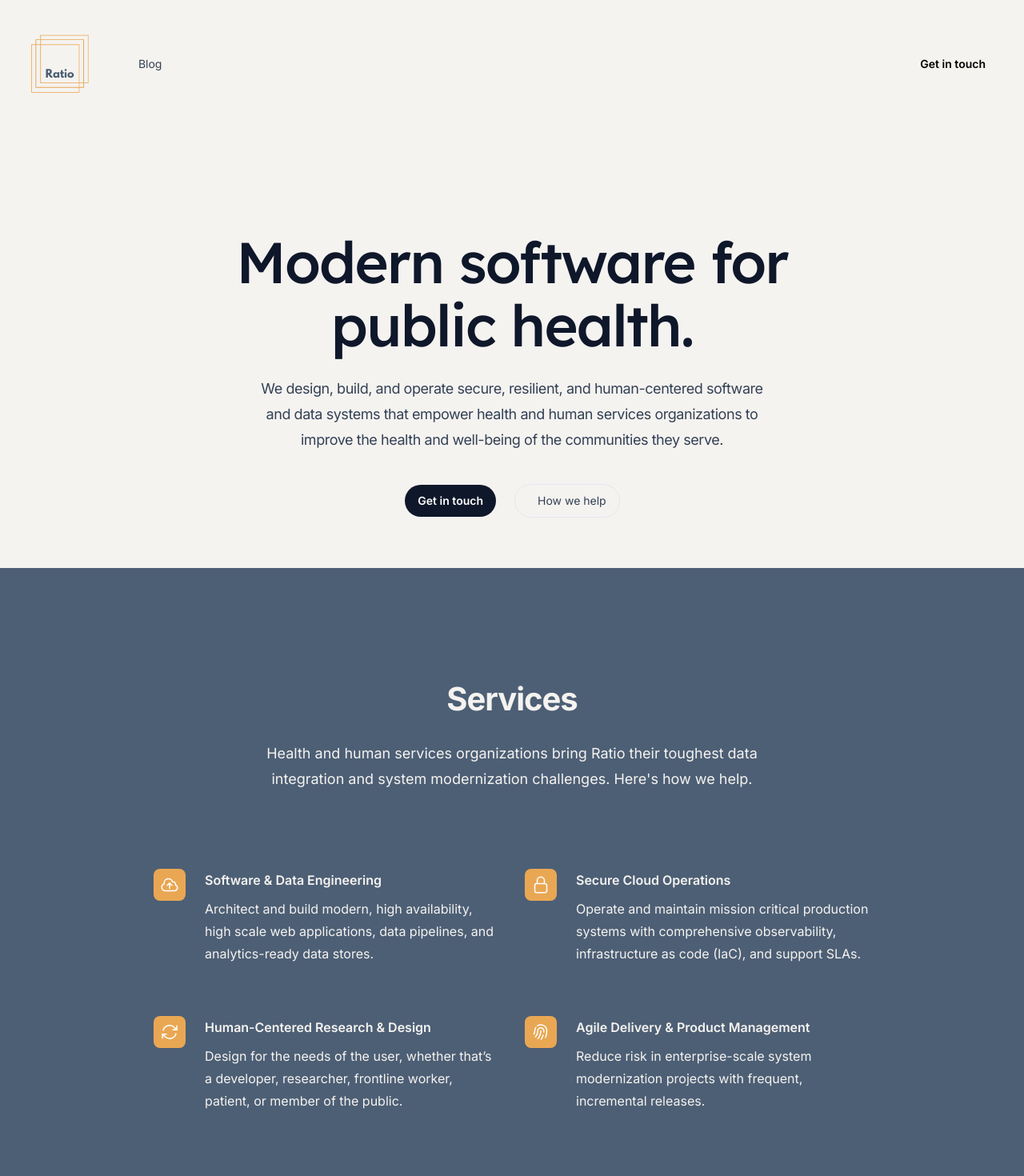
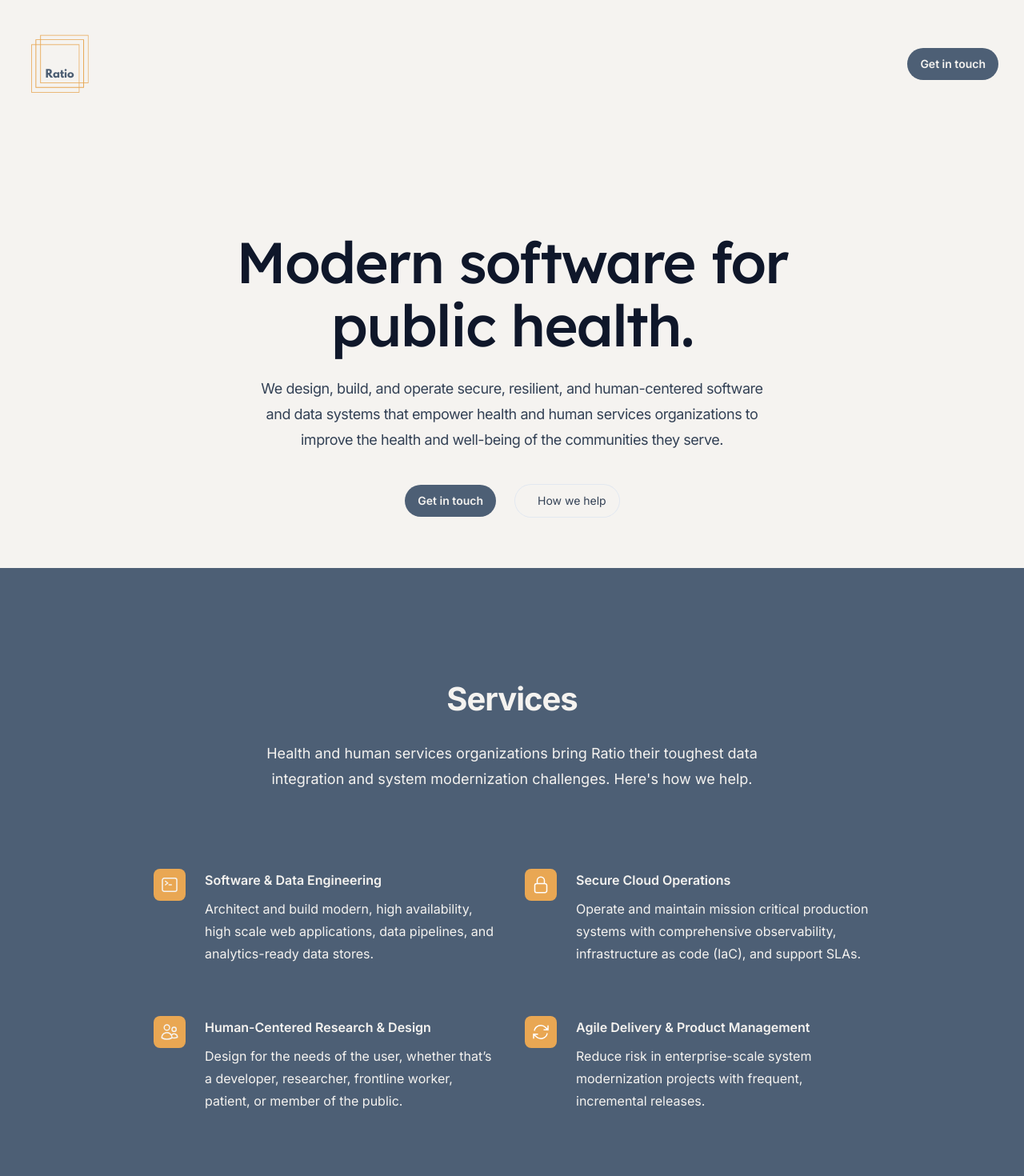
Before and after one commit to RatioPBC/ratiopbc.github.io, a Next.js app: page / in a window 1280 px wide. Shown: the top 1470 px of the page at 80% size. Built offline with nearby package versions, Linux system fonts and the light colour scheme.

Commit message:
updates during pair with @ericguroff

```diff
--- a/src/components/Button.jsx
+++ b/src/components/Button.jsx
@@ -15,6 +15,7 @@ const variantStyles = {
     blue: 'bg-blue-600 text-white hover:text-slate-100 hover:bg-blue-500 active:bg-blue-800 active:text-blue-100 focus-visible:outline-blue-600',
     white:
       'bg-white text-slate-900 hover:bg-blue-50 active:bg-blue-200 active:text-slate-600 focus-visible:outline-white',
+    ink: 'bg-ink text-cream hover:text-slate-100 hover:bg-ink-light focus-visible:outline-blue-600',
   },
   outline: {
     slate:
--- a/src/components/CallToAction.jsx
+++ b/src/components/CallToAction.jsx
@@ -1,8 +1,5 @@
-import Image from 'next/image'
-
 import { Button } from '@/components/Button'
 import { Container } from '@/components/Container'
-import backgroundImage from '@/images/background-call-to-action.jpg'
 
 export function CallToAction() {
   return (
@@ -15,7 +12,7 @@ export function CallToAction() {
           <h2 className="font-display text-3xl tracking-tight text-white sm:text-4xl">
             Ready to connect?
           </h2>
-          <Button href="/register" color="white" className="mt-10">
+          <Button href="mailto:hello@ratiopbc.com" color="white" className="mt-10">
             Get in touch
           </Button>
         </div>
--- a/src/components/Header.jsx
+++ b/src/components/Header.jsx
@@ -98,21 +98,11 @@ export function Header() {
             <Link href="#" aria-label="Home">
               <Logo className="h-20 w-auto" />
             </Link>
-            <div className="hidden md:flex md:gap-x-6">
-              <NavLink href="#features">Blog</NavLink>
-            </div>
           </div>
           <div className="flex items-center gap-x-5 md:gap-x-8">
             <div className="hidden md:block">
             </div>
-            <Button href="/register" color="dark-gray">
-              <span>
-                Get in <span className="hidden lg:inline">touch</span>
-              </span>
-            </Button>
-            <div className="-mr-1 md:hidden">
-              <MobileNavigation />
-            </div>
+            <Button href="mailto:hello@ratiopbc.com" color="ink">Get in touch</Button>
           </div>
         </nav>
       </Container>
--- a/src/components/Hero.jsx
+++ b/src/components/Hero.jsx
@@ -1,5 +1,3 @@
-import Image from 'next/image'
-
 import { Button } from '@/components/Button'
 import { Container } from '@/components/Container'
 
@@ -13,9 +11,9 @@ export function Hero() {
       We design, build, and operate secure, resilient, and human-centered software and data systems that empower health and human services organizations to improve the health and well-being of the communities they serve.
       </p>
       <div className="mt-10 flex justify-center gap-x-6">
-        <Button href="/register">Get in touch</Button>
+        <Button href="mailto:hello@ratiopbc.com" color="ink">Get in touch</Button>
         <Button
-          href="ratiopbc.com"
+          href="#services"
           variant="outline"
         >
           <span className="ml-3">How we help</span>
--- a/src/components/Services.jsx
+++ b/src/components/Services.jsx
@@ -2,6 +2,7 @@ export function Services()
 {
     return (
 <div className="bg-ink py-24 sm:py-32">
+  <a name="services"/>
   <div className="mx-auto max-w-7xl px-6 lg:px-8">
     <div className="mx-auto max-w-2xl lg:text-center">
       <p className="mt-2 text-3xl font-bold tracking-tight text-cream sm:text-4xl">Services</p>
@@ -12,8 +13,8 @@ export function Services()
         <div className="relative pl-16">
           <dt className="text-base font-semibold leading-7 text-cream">
             <div className="absolute left-0 top-0 flex h-10 w-10 items-center justify-center rounded-lg bg-sunset">
-              <svg className="h-6 w-6 text-white" fill="none" viewBox="0 0 24 24" strokeWidth="1.5" stroke="currentColor" aria-hidden="true">
-                <path strokeLinecap="round" strokeLinejoin="round" d="M12 16.5V9.75m0 0l3 3m-3-3l-3 3M6.75 19.5a4.5 4.5 0 01-1.41-8.775 5.25 5.25 0 0110.233-2.33 3 3 0 013.758 3.848A3.752 3.752 0 0118 19.5H6.75z" />
+              <svg xmlns="http://www.w3.org/2000/svg" fill="none" viewBox="0 0 24 24" stroke-width="1.5" stroke="currentColor" class="w-6 h-6">
+                <path stroke-linecap="round" stroke-linejoin="round" d="M6.75 7.5l3 2.25-3 2.25m4.5 0h3m-9 8.25h13.5A2.25 2.25 0 0021 18V6a2.25 2.25 0 00-2.25-2.25H5.25A2.25 2.25 0 003 6v12a2.25 2.25 0 002.25 2.25z" />
               </svg>
             </div>
             Software & Data Engineering
@@ -36,8 +37,8 @@ export function Services()
         <div className="relative pl-16">
           <dt className="text-base font-semibold leading-7 text-cream">
             <div className="absolute left-0 top-0 flex h-10 w-10 items-center justify-center rounded-lg bg-sunset">
-              <svg className="h-6 w-6 text-white" fill="none" viewBox="0 0 24 24" strokeWidth="1.5" stroke="currentColor" aria-hidden="true">
-                <path strokeLinecap="round" strokeLinejoin="round" d="M16.023 9.348h4.992v-.001M2.985 19.644v-4.992m0 0h4.992m-4.993 0l3.181 3.183a8.25 8.25 0 0013.803-3.7M4.031 9.865a8.25 8.25 0 0113.803-3.7l3.181 3.182m0-4.991v4.99" />
+              <svg xmlns="http://www.w3.org/2000/svg" fill="none" viewBox="0 0 24 24" stroke-width="1.5" stroke="currentColor" class="w-6 h-6">
+                <path stroke-linecap="round" stroke-linejoin="round" d="M15 19.128a9.38 9.38 0 002.625.372 9.337 9.337 0 004.121-.952 4.125 4.125 0 00-7.533-2.493M15 19.128v-.003c0-1.113-.285-2.16-.786-3.07M15 19.128v.106A12.318 12.318 0 018.624 21c-2.331 0-4.512-.645-6.374-1.766l-.001-.109a6.375 6.375 0 0111.964-3.07M12 6.375a3.375 3.375 0 11-6.75 0 3.375 3.375 0 016.75 0zm8.25 2.25a2.625 2.625 0 11-5.25 0 2.625 2.625 0 015.25 0z" />
               </svg>
             </div>
             Human-Centered Research & Design
@@ -49,7 +50,7 @@ export function Services()
           <dt className="text-base font-semibold leading-7 text-cream">
             <div className="absolute left-0 top-0 flex h-10 w-10 items-center justify-center rounded-lg bg-sunset">
               <svg className="h-6 w-6 text-white" fill="none" viewBox="0 0 24 24" strokeWidth="1.5" stroke="currentColor" aria-hidden="true">
-                <path strokeLinecap="round" strokeLinejoin="round" d="M7.864 4.243A7.5 7.5 0 0119.5 10.5c0 2.92-.556 5.709-1.568 8.268M5.742 6.364A7.465 7.465 0 004.5 10.5a7.464 7.464 0 01-1.15 3.993m1.989 3.559A11.209 11.209 0 008.25 10.5a3.75 3.75 0 117.5 0c0 .527-.021 1.049-.064 1.565M12 10.5a14.94 14.94 0 01-3.6 9.75m6.633-4.596a18.666 18.666 0 01-2.485 5.33" />
+                <path strokeLinecap="round" strokeLinejoin="round" d="M16.023 9.348h4.992v-.001M2.985 19.644v-4.992m0 0h4.992m-4.993 0l3.181 3.183a8.25 8.25 0 0013.803-3.7M4.031 9.865a8.25 8.25 0 0113.803-3.7l3.181 3.182m0-4.991v4.99" />
               </svg>
             </div>
             Agile Delivery & Product Management
--- a/src/components/WhyRatio.jsx
+++ b/src/components/WhyRatio.jsx
@@ -158,7 +158,7 @@ function FeaturesDesktop() {
                     </Tab>
                   ),
                 }}
-                isActive={featureIndex === selectedIndex}
+                isActive={true}
                 className="relative"
               />
             ))}
--- a/tailwind.config.js
+++ b/tailwind.config.js
@@ -39,6 +39,7 @@ module.exports = {
         'platinum': '#bfc3ca',
         'sunset': '#e9a753',
         'ink': '#4d5f75',
+        'ink-light': '#6c85a7',
       }
     },
   },
```
